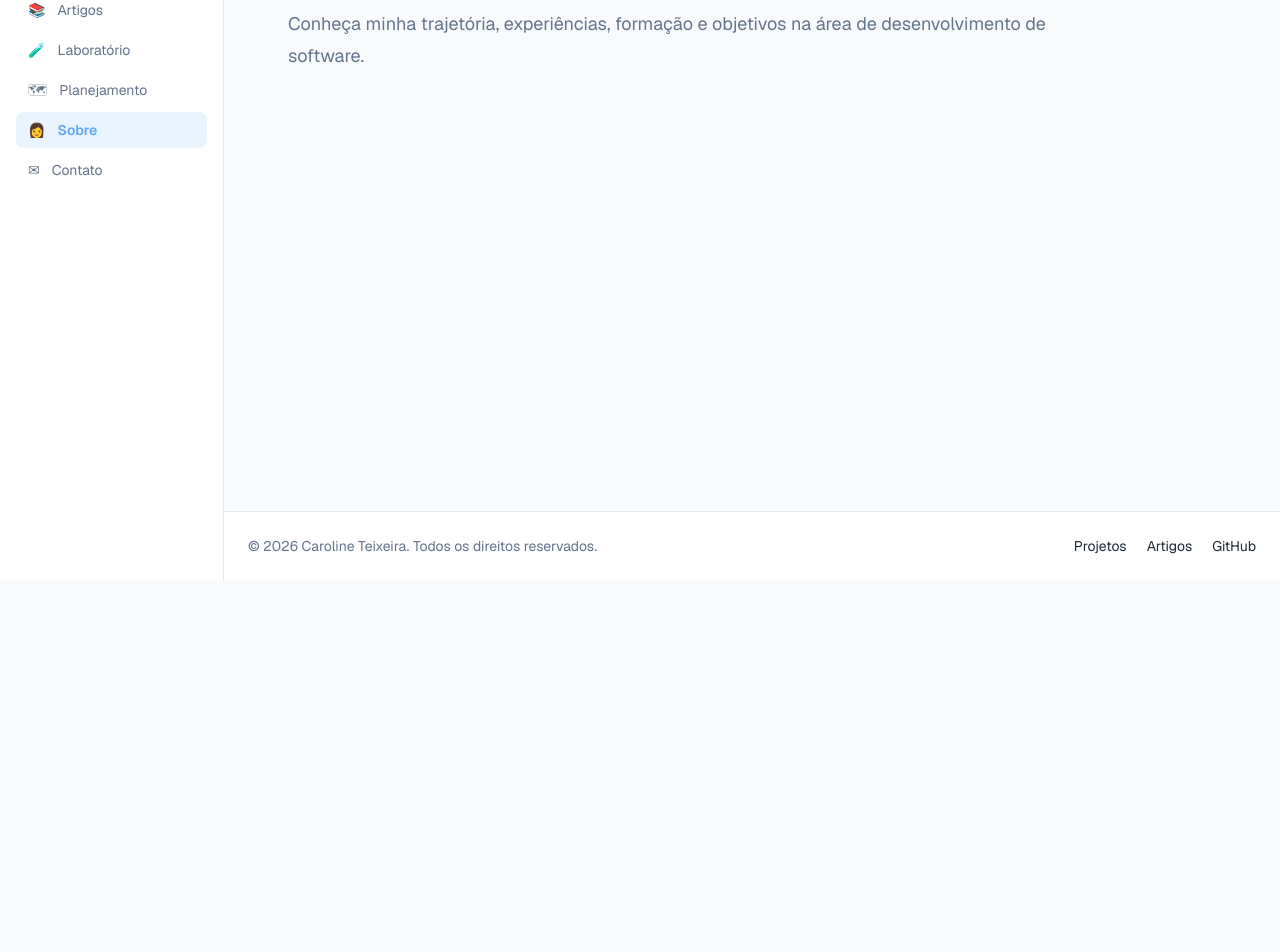
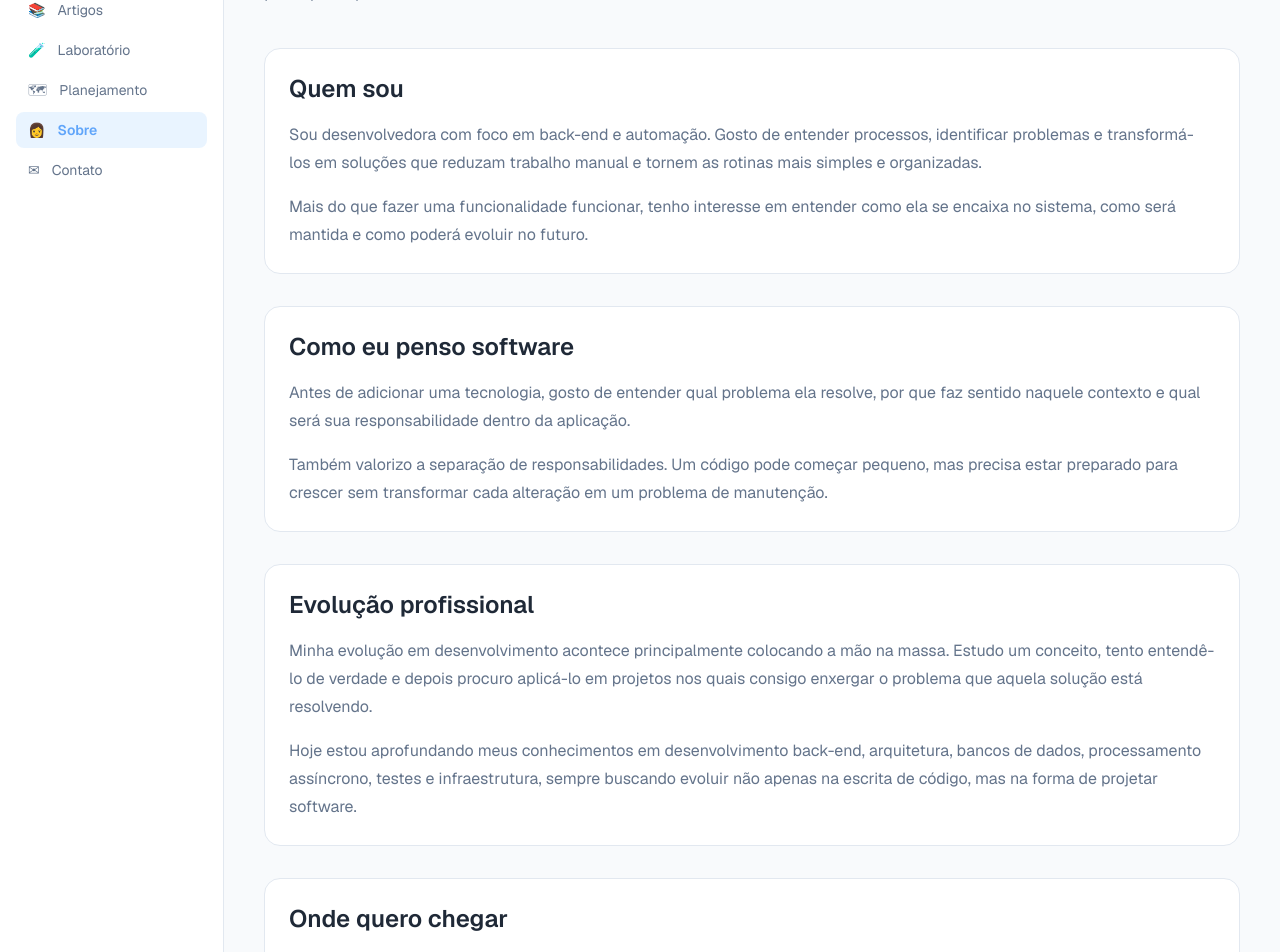
Before and after one commit to caahteixeiira/devstation, a Next.js app in the folder apps/web/: page /sobre in a window 1280 px wide. Shown: the part 220-1172 px from the top of the page. Before the commit the page ends 800 px from the top, so only its background shows below. Built offline with nearby package versions, Linux system fonts and the light colour scheme.

Commit message:
feat(web): add roadmap and about content

```diff
--- /dev/null
+++ b/apps/web/src/app/features/roadmap/RoadmapCard.tsx
@@ -0,0 +1,32 @@
+import type {
+  RoadmapItem,
+  RoadmapStatus,
+} from "./roadmap";
+
+type RoadmapCardProps = {
+  item: RoadmapItem;
+};
+
+const statusLabels: Record<RoadmapStatus, string> = {
+  now: "Agora",
+  next: "Próximo",
+  future: "Futuro",
+};
+
+export function RoadmapCard({ item }: RoadmapCardProps) {
+  return (
+    <article className="rounded-2xl border border-border bg-surface p-6">
+      <span className="font-mono text-sm uppercase tracking-wider text-primary-strong">
+        {statusLabels[item.status]}
+      </span>
+
+      <h2 className="mt-3 text-xl font-semibold text-foreground">
+        {item.title}
+      </h2>
+
+      <p className="mt-3 leading-7 text-foreground-muted">
+        {item.description}
+      </p>
+    </article>
+  );
+}
--- /dev/null
+++ b/apps/web/src/app/features/roadmap/roadmap.ts
@@ -0,0 +1,53 @@
+export type RoadmapStatus = "now" | "next" | "future";
+
+export type RoadmapItem = {
+  id: string;
+  title: string;
+  description: string;
+  status: RoadmapStatus;
+};
+
+export const roadmapItems: RoadmapItem[] = [
+  {
+    id: "1",
+    title: "Experiência pública",
+    description:
+      "Construção e refinamento das principais páginas públicas do DevStation.",
+    status: "now",
+  },
+  {
+  id: "2",
+  title: "Persistência de dados",
+  description:
+    "Modelar as entidades do DevStation e integrar PostgreSQL e Prisma para substituir os dados estáticos.",
+  status: "next",
+},
+{
+  id: "3",
+  title: "DevStation API",
+  description:
+    "Construir a API com Fastify e TypeScript para expor projetos, artigos, experiências e demais dados da plataforma.",
+  status: "next",
+},
+  {
+    id: "4",
+    title: "Área administrativa",
+    description:
+      "Criação de uma área autenticada para administrar projetos, artigos e outros conteúdos.",
+    status: "future",
+  },
+  {
+    id: "5",
+    title: "Observabilidade",
+    description:
+      "Adicionar health checks, logs estruturados e mecanismos para acompanhar a saúde da aplicação.",
+    status: "future",
+  },
+  {
+    id: "6",
+    title: "CI/CD",
+    description:
+      "Automatizar validações, testes e processos de entrega da aplicação.",
+    status: "future",
+  },
+];
--- a/apps/web/src/app/roadmap/page.tsx
+++ b/apps/web/src/app/roadmap/page.tsx
@@ -1,13 +1,22 @@
 import { PageIntro } from "@/components/layout/PageIntro";
+import { RoadmapCard } from "@/app/features/roadmap/RoadmapCard";
+import { roadmapItems } from "@/app/features/roadmap/roadmap";
 
 export default function RoadmapPage() {
   return (
-    <main className="flex flex-1 px-6 py-16">
-      <PageIntro
-        eyebrow="Evolução do projeto"
-        title="Roadmap"
-        description="Acompanhe as próximas etapas do DevStation, os recursos planejados e as decisões que ainda serão implementadas."
-      />
-    </main>
+    <PageIntro
+      eyebrow="Evolução contínua"
+      title="Planejamento"
+      description="A evolução do DevStation, das funcionalidades em desenvolvimento às próximas etapas da plataforma."
+    >
+      <div className="mt-10 grid gap-6 md:grid-cols-2">
+        {roadmapItems.map((item) => (
+          <RoadmapCard
+            key={item.id}
+            item={item}
+          />
+        ))}
+      </div>
+    </PageIntro>
   );
 }
--- a/apps/web/src/app/sobre/page.tsx
+++ b/apps/web/src/app/sobre/page.tsx
@@ -2,12 +2,81 @@ import { PageIntro } from "@/components/layout/PageIntro";
 
 export default function SobrePage() {
   return (
-    <main className="flex flex-1 px-6 py-16">
-      <PageIntro
-        eyebrow="Trajetória profissional"
-        title="Sobre"
-        description="Conheça minha trajetória, experiências, formação e objetivos na área de desenvolvimento de software."
-      />
-    </main>
+    <PageIntro
+      eyebrow="Trajetória profissional"
+      title="Sobre mim"
+      description="Minha trajetória em tecnologia, a forma como penso sobre desenvolvimento de software e os princípios que orientam meu trabalho."
+    >
+      <div className="mt-10 space-y-8">
+        <section className="rounded-2xl border border-border bg-surface p-6">
+  <h2 className="text-2xl font-semibold text-foreground">
+    Quem sou
+  </h2>
+
+  <p className="mt-4 leading-7 text-foreground-muted">
+    Sou desenvolvedora com foco em back-end e automação. Gosto de entender
+    processos, identificar problemas e transformá-los em soluções que reduzam
+    trabalho manual e tornem as rotinas mais simples e organizadas.
+  </p>
+
+  <p className="mt-4 leading-7 text-foreground-muted">
+    Mais do que fazer uma funcionalidade funcionar, tenho interesse em
+    entender como ela se encaixa no sistema, como será mantida e como poderá
+    evoluir no futuro.
+  </p>
+</section>
+
+        <section className="rounded-2xl border border-border bg-surface p-6">
+  <h2 className="text-2xl font-semibold text-foreground">
+    Como eu penso software
+  </h2>
+
+  <p className="mt-4 leading-7 text-foreground-muted">
+    Antes de adicionar uma tecnologia, gosto de entender qual problema ela
+    resolve, por que faz sentido naquele contexto e qual será sua
+    responsabilidade dentro da aplicação.
+  </p>
+
+  <p className="mt-4 leading-7 text-foreground-muted">
+    Também valorizo a separação de responsabilidades. Um código pode começar
+    pequeno, mas precisa estar preparado para crescer sem transformar cada
+    alteração em um problema de manutenção.
+  </p>
+</section>
+
+        <section className="rounded-2xl border border-border bg-surface p-6">
+  <h2 className="text-2xl font-semibold text-foreground">
+    Evolução profissional
+  </h2>
+
+  <p className="mt-4 leading-7 text-foreground-muted">
+    Minha evolução em desenvolvimento acontece principalmente colocando a mão
+    na massa. Estudo um conceito, tento entendê-lo de verdade e depois procuro
+    aplicá-lo em projetos nos quais consigo enxergar o problema que aquela
+    solução está resolvendo.
+  </p>
+
+  <p className="mt-4 leading-7 text-foreground-muted">
+    Hoje estou aprofundando meus conhecimentos em desenvolvimento back-end,
+    arquitetura, bancos de dados, processamento assíncrono, testes e
+    infraestrutura, sempre buscando evoluir não apenas na escrita de código,
+    mas na forma de projetar software.
+  </p>
+</section>
+
+<section className="rounded-2xl border border-border bg-surface p-6">
+  <h2 className="text-2xl font-semibold text-foreground">
+    Onde quero chegar
+  </h2>
+
+  <p className="mt-4 leading-7 text-foreground-muted">
+    Quero continuar me desenvolvendo como engenheira de software, com uma base
+    sólida em back-end e uma compreensão cada vez maior de arquitetura,
+    infraestrutura e das decisões envolvidas na construção de sistemas
+    confiáveis e escaláveis.
+  </p>
+</section>
+      </div>
+    </PageIntro>
   );
 }
```
